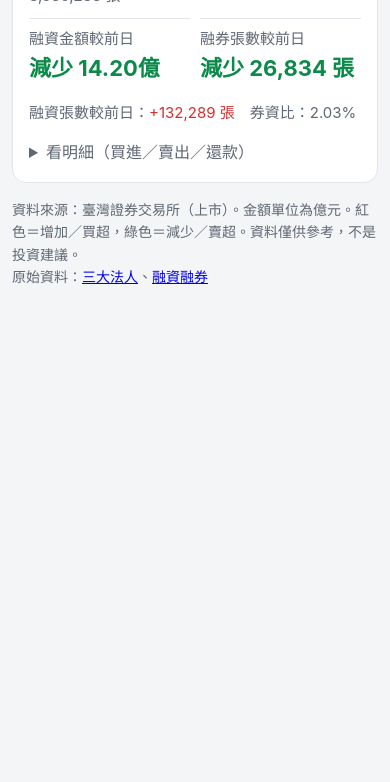
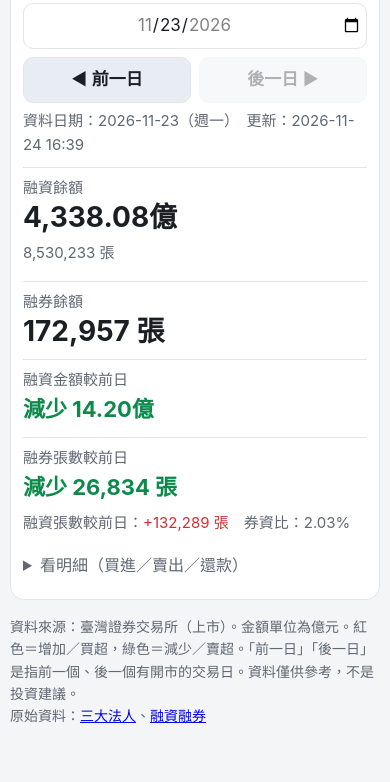
Before and after one commit to sylviaglchen/tw-market-daily, a plain HTML site: page index.html in a window 390 px wide. Shown: the part 781-1563 px from the top of the page. Before the commit the page ends 1123 px from the top, so only its background shows below. Drawn offline with Linux system fonts and the light colour scheme.

Commit message:
Update index.html

```diff
--- a/index.html
+++ b/index.html
@@ -2,39 +2,69 @@
 <html lang="zh-Hant">
 <head>
 <meta charset="utf-8">
-<meta name="viewport" content="width=device-width, initial-scale=1">
+<meta name="viewport" content="width=device-width, initial-scale=1, viewport-fit=cover">
 <title>台股法人與融資融券</title>
 <style>
-:root{--bg:#f4f5f7;--card:#fff;--tx:#1b1f24;--mut:#5f6773;--line:#e2e5ea;--up:#d32f2f;--dn:#0b8a4a;--warn:#fff1d6;--warnx:#7a4b00;color-scheme:light dark}
-@media (prefers-color-scheme:dark){:root{--bg:#111418;--card:#1b2027;--tx:#eceff3;--mut:#a3aab5;--line:#2d343e;--up:#ff6b61;--dn:#42dc8b;--warn:#3b2f12;--warnx:#f3c66f}}
+:root{--bg:#f4f5f7;--card:#fff;--tx:#1b1f24;--mut:#5f6773;--line:#e2e5ea;--up:#d32f2f;--dn:#0b8a4a;--warn:#fff1d6;--warnx:#7a4b00;--btn:#e8ecf3;color-scheme:light dark}
+@media (prefers-color-scheme:dark){:root{--bg:#111418;--card:#1b2027;--tx:#eceff3;--mut:#a3aab5;--line:#2d343e;--up:#ff6b61;--dn:#42dc8b;--warn:#3b2f12;--warnx:#f3c66f;--btn:#2a313b}}
+*{box-sizing:border-box}
+html{-webkit-text-size-adjust:100%}
 body{margin:0;background:var(--bg);color:var(--tx);font:18px/1.6 -apple-system,"PingFang TC","Noto Sans TC","Microsoft JhengHei",sans-serif}
-main{max-width:760px;margin:0 auto;padding:14px 12px 40px}
+main{max-width:760px;margin:0 auto;padding:14px 12px calc(40px + env(safe-area-inset-bottom,0px))}
 h1{font-size:24px;margin:6px 0 10px}h2{font-size:20px;margin:0 0 4px}
 .card{background:var(--card);border:1px solid var(--line);border-radius:14px;padding:16px;margin-bottom:14px}
-.sub{color:var(--mut);font-size:15px}
+.sub{color:var(--mut);font-size:15px;margin:6px 0}
 .grid{display:grid;grid-template-columns:1fr 1fr;gap:10px;margin-top:10px}
-.item{border-top:1px solid var(--line);padding-top:8px}
+.item{border-top:1px solid var(--line);padding-top:8px;min-width:0}
 .item .n{font-size:15px;color:var(--mut)}
-.big{font-size:30px;font-weight:700;line-height:1.2}
-.mid{font-size:22px;font-weight:700}
+.big{font-size:30px;font-weight:700;line-height:1.25;overflow-wrap:anywhere}
+.mid{font-size:22px;font-weight:700;overflow-wrap:anywhere}
 .up{color:var(--up)}.dn{color:var(--dn)}.fl{color:var(--mut)}
 .warn{background:var(--warn);color:var(--warnx);border-radius:10px;padding:10px 12px;margin-bottom:12px;font-size:16px}
-.tag{font-size:13px;background:var(--line);color:var(--mut);border-radius:99px;padding:1px 9px;margin-left:6px;vertical-align:3px}
-details{margin-top:12px}summary{cursor:pointer;color:var(--mut);font-size:16px}
-.sc{overflow-x:auto}table{border-collapse:collapse;width:100%;min-width:480px;font-size:15px}
-th,td{padding:6px;text-align:right;border-top:1px solid var(--line)}th:first-child,td:first-child{text-align:left}
+.tag{font-size:13px;background:var(--line);color:var(--mut);border-radius:99px;padding:1px 9px;margin-left:6px;vertical-align:3px;white-space:nowrap}
+.nav{display:grid;grid-template-columns:1fr 1.5fr 1fr;gap:8px;margin:10px 0 4px}
+.nav button,.nav input{min-height:46px;font:inherit;font-size:17px;border-radius:10px;border:1px solid var(--line);background:var(--btn);color:var(--tx);padding:6px 4px;width:100%;min-width:0}
+.nav button{cursor:pointer;font-weight:600}
+.nav button:disabled{opacity:.35;cursor:default}
+.nav input{background:var(--card);text-align:center}
+.link{background:none;border:0;color:#3b82f6;font:inherit;font-size:16px;padding:6px 0;cursor:pointer;text-decoration:underline}
+.note{background:var(--warn);color:var(--warnx);border-radius:8px;padding:6px 10px;font-size:15px;margin:6px 0}
+details{margin-top:12px}summary{cursor:pointer;color:var(--mut);font-size:16px;padding:6px 0}
+.sc{overflow-x:auto;-webkit-overflow-scrolling:touch;margin-top:8px}
+table{border-collapse:collapse;width:100%;font-size:15px}
+table.wide{min-width:520px}
+th,td{padding:6px 4px;text-align:right;border-top:1px solid var(--line)}th:first-child,td:first-child{text-align:left}
+.hint{color:var(--mut);font-size:13px}
 .foot{color:var(--mut);font-size:14px;margin-top:16px}
+@media (max-width:520px){
+  body{font-size:17px}
+  main{padding-left:10px;padding-right:10px}
+  h1{font-size:22px}
+  .card{padding:14px 12px}
+  .grid{grid-template-columns:1fr}
+  .big{font-size:28px}
+  table{font-size:13.5px}th,td{padding:6px 2px}
+  .nav{grid-template-columns:1fr 1fr}
+  .nav input{grid-column:1 / 3;grid-row:1}
+}
 </style>
 </head>
 <body>
 <main>
 <h1>台股法人與融資融券</h1>
-<div id="app" class="sub">資料載入中…</div>
-<p class="foot">資料來源：臺灣證券交易所（上市）。金額單位為億元。紅色＝增加／買超，綠色＝減少／賣超。資料僅供參考，不是投資建議。<br>原始資料：<a href="https://www.twse.com.tw/zh/trading/foreign/bfi82u.html">三大法人</a>、<a href="https://www.twse.com.tw/zh/trading/margin/mi-margn.html">融資融券</a></p>
+<div id="msg" class="sub">資料載入中…</div>
+<div id="app" style="display:none">
+  <div id="warn"></div>
+  <div id="cardI" class="card"></div>
+  <div id="cardM" class="card"></div>
+</div>
+<p class="foot">資料來源：臺灣證券交易所（上市）。金額單位為億元。紅色＝增加／買超，綠色＝減少／賣超。「前一日」「後一日」是指前一個、後一個有開市的交易日。資料僅供參考，不是投資建議。<br>原始資料：<a href="https://www.twse.com.tw/zh/trading/foreign/bfi82u.html">三大法人</a>、<a href="https://www.twse.com.tw/zh/trading/margin/mi-margn.html">融資融券</a></p>
 </main>
 <script>
 (function(){
+var I=null,M=null,st={i:0,m:0},note={i:"",m:""},opened={i:false,m:false};
 var N={dealerOwn:"自營商（自行買賣）",dealerHedge:"自營商（避險）",trust:"投信",foreign:"外資"};
+var WD=["日","一","二","三","四","五","六"];
 function f(n){return Math.abs(n).toLocaleString("en-US")}
 function yi(n,sign){var a=Math.abs(n)/1e8,s=n<0?"-":(sign&&n>0?"+":"");return s+a.toLocaleString("en-US",{minimumFractionDigits:2,maximumFractionDigits:2})+"億"}
 function c(n){return n>0?"up":(n<0?"dn":"fl")}
@@ -43,41 +73,77 @@ function dealer(d){var a=d.rows.dealerOwn,b=d.rows.dealerHedge;return [a[0]+b[0]
 function total(d){var t=[0,0];["dealerOwn","dealerHedge","trust","foreign"].forEach(function(k){t[0]+=d.rows[k][0];t[1]+=d.rows[k][1]});return t}
 function twToday(){return new Intl.DateTimeFormat("en-CA",{timeZone:"Asia/Taipei"}).format(new Date())}
 function age(date){return Math.round((new Date(twToday())-new Date(date))/864e5)}
+function wd(date){return "（週"+WD[new Date(date+"T00:00:00").getDay()]+"）"}
 function stamp(s){return s?s.replace("T"," ").slice(0,16):""}
 function sw(label,n){return '<div class="item"><div class="n">'+label+'</div><div class="big '+c(n)+'">'+(n>0?"買超 ":(n<0?"賣超 ":""))+yi(Math.abs(n))+'</div></div>'}
 function chg(label,v,yuan){return '<div class="item"><div class="n">'+label+'</div><div class="mid '+c(v)+'">'+(v>0?"增加 ":(v<0?"減少 ":"持平 "))+(yuan?yi(Math.abs(v)):f(v)+" 張")+'</div></div>'}
-function render(I,M){
-  var h="",today=twToday();
-  var i0=I.days[0],i1=I.days[1],m0=M.days[0];
-  if(!i0||!m0){document.getElementById("app").textContent="目前沒有資料。";return}
-  if(age(i0.date)>4||age(m0.date)>4)h+='<div class="warn">⚠ 資料可能已停止更新（最新日期：三大法人 '+i0.date+'、融資融券 '+m0.date+'），請以證交所網站為準。</div>';
-  var t=total(i0),pt=i1?total(i1):null;
-  h+='<div class="card"><h2>三大法人買賣超'+(i0.date!==today?'<span class="tag">今天尚未公布</span>':'')+'</h2><div class="sub">資料日期：'+i0.date+'　更新：'+stamp(I.updated)+'</div><div class="grid">'
-    +sw("外資",net(i0.rows.foreign))+sw("投信",net(i0.rows.trust))+sw("自營商",net(dealer(i0)))+sw("三大法人合計",net(t))+'</div>';
-  if(pt)h+='<p class="sub">合計較前一交易日（'+i1.date+'）：<span class="'+c(net(t)-net(pt))+'">'+yi(net(t)-net(pt),true)+'</span></p>';
-  var run=0,dir=Math.sign(net(i0.rows.foreign));
-  if(dir)for(var k=0;k<I.days.length;k++){if(Math.sign(net(I.days[k].rows.foreign))===dir)run++;else break}
-  var s5=0,n5=Math.min(5,I.days.length);for(k=0;k<n5;k++)s5+=net(I.days[k].rows.foreign);
+function nav(card,days){
+  var idx=st[card],cur=days[idx];
+  return '<div class="nav"><button data-card="'+card+'" data-act="prev"'+(idx>=days.length-1?' disabled':'')+'>◀ 前一日</button>'
+    +'<input type="date" data-card="'+card+'" value="'+cur.date+'" min="'+days[days.length-1].date+'" max="'+days[0].date+'" aria-label="選擇日期">'
+    +'<button data-card="'+card+'" data-act="next"'+(idx<=0?' disabled':'')+'>後一日 ▶</button></div>'
+    +(idx>0?'<button class="link" data-card="'+card+'" data-act="latest">回到最新一天</button>':'')
+    +(note[card]?'<div class="note">'+note[card]+'</div>':'')}
+function renderI(){
+  var days=I.days,idx=st.i,d=days[idx],p=days[idx+1],today=twToday(),t=total(d),h="";
+  h+='<h2>三大法人買賣超'+(idx===0&&d.date!==today?'<span class="tag">今天尚未公布</span>':'')+'</h2>'+nav("i",days);
+  h+='<div class="sub">資料日期：'+d.date+wd(d.date)+(idx===0?'　更新：'+stamp(I.updated):'')+'</div><div class="grid">'
+    +sw("外資",net(d.rows.foreign))+sw("投信",net(d.rows.trust))+sw("自營商",net(dealer(d)))+sw("三大法人合計",net(t))+'</div>';
+  if(p){var pt=total(p);h+='<p class="sub">合計較前一交易日（'+p.date+'）：<span class="'+c(net(t)-net(pt))+'">'+yi(net(t)-net(pt),true)+'</span></p>'}
+  else h+='<p class="sub">這是最早的一筆資料，沒有前一日可比較。</p>';
+  var run=0,dir=Math.sign(net(d.rows.foreign)),k;
+  if(dir)for(k=idx;k<days.length;k++){if(Math.sign(net(days[k].rows.foreign))===dir)run++;else break}
+  var s5=0,n5=Math.min(5,days.length-idx);for(k=idx;k<idx+n5;k++)s5+=net(days[k].rows.foreign);
   h+='<p class="sub">外資'+(dir?'連續'+(dir>0?'買超':'賣超')+' <b>'+run+'</b> 天':'持平')+'；近 '+n5+' 天累計 <span class="'+c(s5)+'">'+yi(s5,true)+'</span></p>';
-  h+='<details><summary>看明細（買進／賣出）</summary><div class="sc"><table><tr><th>單位</th><th>買進</th><th>賣出</th><th>買賣差額</th></tr>';
-  ["dealerOwn","dealerHedge","trust","foreign"].forEach(function(k){var r=i0.rows[k];h+='<tr><td>'+N[k]+'</td><td>'+yi(r[0])+'</td><td>'+yi(r[1])+'</td><td class="'+c(net(r))+'">'+yi(net(r),true)+'</td></tr>'});
+  h+='<details data-card="i"'+(opened.i?' open':'')+'><summary>看明細（買進／賣出）</summary><div class="sc"><table><tr><th>單位</th><th>買進</th><th>賣出</th><th>差額</th></tr>';
+  ["dealerOwn","dealerHedge","trust","foreign"].forEach(function(k){var r=d.rows[k];h+='<tr><td>'+N[k]+'</td><td>'+yi(r[0])+'</td><td>'+yi(r[1])+'</td><td class="'+c(net(r))+'">'+yi(net(r),true)+'</td></tr>'});
   h+='<tr><td><b>合計</b></td><td>'+yi(t[0])+'</td><td>'+yi(t[1])+'</td><td class="'+c(net(t))+'">'+yi(net(t),true)+'</td></tr></table></div>';
   h+='<div class="sc"><table><tr><th>日期</th><th>外資</th><th>投信</th><th>自營商</th><th>合計</th></tr>';
-  I.days.slice(0,10).forEach(function(d){h+='<tr><td>'+d.date.slice(5)+'</td><td class="'+c(net(d.rows.foreign))+'">'+yi(net(d.rows.foreign),true)+'</td><td class="'+c(net(d.rows.trust))+'">'+yi(net(d.rows.trust),true)+'</td><td class="'+c(net(dealer(d)))+'">'+yi(net(dealer(d)),true)+'</td><td class="'+c(net(total(d)))+'">'+yi(net(total(d)),true)+'</td></tr>'});
-  h+='</table></div></details></div>';
-  var mg=m0.margin,sh=m0.short,am=m0.amount,ratio=mg.today?sh.today/mg.today*100:0;
-  h+='<div class="card"><h2>融資融券'+(m0.date!==today?'<span class="tag">今天尚未公布</span>':'')+(m0.final?'':'<span class="tag">當日暫定，隔天校正</span>')+'</h2><div class="sub">資料日期：'+m0.date+'　更新：'+stamp(M.updated)+'</div><div class="grid">'
+  days.slice(idx,idx+10).forEach(function(x){h+='<tr><td>'+x.date.slice(5)+'</td><td class="'+c(net(x.rows.foreign))+'">'+yi(net(x.rows.foreign),true)+'</td><td class="'+c(net(x.rows.trust))+'">'+yi(net(x.rows.trust),true)+'</td><td class="'+c(net(dealer(x)))+'">'+yi(net(dealer(x)),true)+'</td><td class="'+c(net(total(x)))+'">'+yi(net(total(x)),true)+'</td></tr>'});
+  h+='</table></div></details>';
+  document.getElementById("cardI").innerHTML=h}
+function renderM(){
+  var days=M.days,idx=st.m,d=days[idx],today=twToday(),mg=d.margin,sh=d.short,am=d.amount,ratio=mg.today?sh.today/mg.today*100:0,h="";
+  h+='<h2>融資融券'+(idx===0&&d.date!==today?'<span class="tag">今天尚未公布</span>':'')+(d.final?'':'<span class="tag">當日暫定，隔天校正</span>')+'</h2>'+nav("m",days);
+  h+='<div class="sub">資料日期：'+d.date+wd(d.date)+(idx===0?'　更新：'+stamp(M.updated):'')+'</div><div class="grid">'
     +'<div class="item"><div class="n">融資餘額</div><div class="big">'+yi(am.today*1000)+'</div><div class="sub">'+f(mg.today)+' 張</div></div>'
     +'<div class="item"><div class="n">融券餘額</div><div class="big">'+f(sh.today)+' 張</div></div>'
     +chg("融資金額較前日",(am.today-am.prev)*1000,true)
     +chg("融券張數較前日",sh.today-sh.prev,false)+'</div>'
     +'<p class="sub">融資張數較前日：<span class="'+c(mg.today-mg.prev)+'">'+(mg.today-mg.prev>0?"+":(mg.today-mg.prev<0?"-":""))+f(mg.today-mg.prev)+' 張</span>　券資比：'+ratio.toFixed(2)+'%</p>';
-  h+='<details><summary>看明細（買進／賣出／還款）</summary><div class="sc"><table><tr><th>項目</th><th>買進</th><th>賣出</th><th>償還</th><th>前日餘額</th><th>今日餘額</th></tr>'
+  h+='<details data-card="m"'+(opened.m?' open':'')+'><summary>看明細（買進／賣出／還款）</summary><div class="hint">表格太寬時可左右滑動</div><div class="sc"><table class="wide"><tr><th>項目</th><th>買進</th><th>賣出</th><th>償還</th><th>前日餘額</th><th>今日餘額</th></tr>'
     +'<tr><td>融資（張）</td><td>'+f(mg.buy)+'</td><td>'+f(mg.sell)+'</td><td>'+f(mg.repay)+'</td><td>'+f(mg.prev)+'</td><td>'+f(mg.today)+'</td></tr>'
-    +'<tr><td>融券（張）</td><td>'+f(sh.buy)+'</td><td>'+f(sh.sell)+'</td><td>'+f(sh.repay)+'</td><td>'+f(sh.prev)+'</td><td>'+f(sh.today)+'</td></tr></table></div></details></div>';
-  document.getElementById("app").className="";document.getElementById("app").innerHTML=h}
+    +'<tr><td>融券（張）</td><td>'+f(sh.buy)+'</td><td>'+f(sh.sell)+'</td><td>'+f(sh.repay)+'</td><td>'+f(sh.prev)+'</td><td>'+f(sh.today)+'</td></tr></table></div></details>';
+  document.getElementById("cardM").innerHTML=h}
+function renderAll(){renderI();renderM()}
+function pick(card,date){
+  var days=(card==="i"?I:M).days,i,hit=-1;
+  for(i=0;i<days.length;i++){if(days[i].date===date){hit=i;break}}
+  if(hit<0){for(i=0;i<days.length;i++){if(days[i].date<date){hit=i;break}}
+    if(hit<0)hit=days.length-1;
+    note[card]="你選的 "+date+" 沒有資料（可能休市或不在範圍內），已顯示最接近的交易日 "+days[hit].date+"。"}
+  else note[card]="";
+  st[card]=hit}
+var app=document.getElementById("app");
+app.addEventListener("click",function(e){
+  var b=e.target.closest("button[data-act]");if(!b||b.disabled)return;
+  var card=b.getAttribute("data-card"),act=b.getAttribute("data-act"),days=(card==="i"?I:M).days;
+  note[card]="";
+  if(act==="prev"&&st[card]<days.length-1)st[card]++;
+  else if(act==="next"&&st[card]>0)st[card]--;
+  else if(act==="latest")st[card]=0;
+  card==="i"?renderI():renderM()});
+app.addEventListener("change",function(e){
+  var el=e.target;if(el.tagName!=="INPUT"||!el.value)return;
+  var card=el.getAttribute("data-card");pick(card,el.value);card==="i"?renderI():renderM()});
+app.addEventListener("toggle",function(e){var t=e.target;if(t.tagName==="DETAILS")opened[t.getAttribute("data-card")]=t.open},true);
 function load(u){return fetch(u+"?t="+Date.now()).then(function(r){if(!r.ok)throw 0;return r.json()})}
-Promise.all([load("data/institutional.json"),load("data/margin.json")]).then(function(a){render(a[0],a[1])}).catch(function(){document.getElementById("app").textContent="資料讀取失敗，請稍後再試。"});
+Promise.all([load("data/institutional.json"),load("data/margin.json")]).then(function(a){
+  I=a[0];M=a[1];
+  if(!I.days.length||!M.days.length){document.getElementById("msg").textContent="目前沒有資料。";return}
+  if(age(I.days[0].date)>4||age(M.days[0].date)>4)document.getElementById("warn").innerHTML='<div class="warn">⚠ 資料可能已停止更新（最新日期：三大法人 '+I.days[0].date+'、融資融券 '+M.days[0].date+'），請以證交所網站為準。</div>';
+  document.getElementById("msg").style.display="none";app.style.display="";renderAll()
+}).catch(function(){document.getElementById("msg").textContent="資料讀取失敗，請稍後再試。"});
 })();
 </script>
 </body>
```
